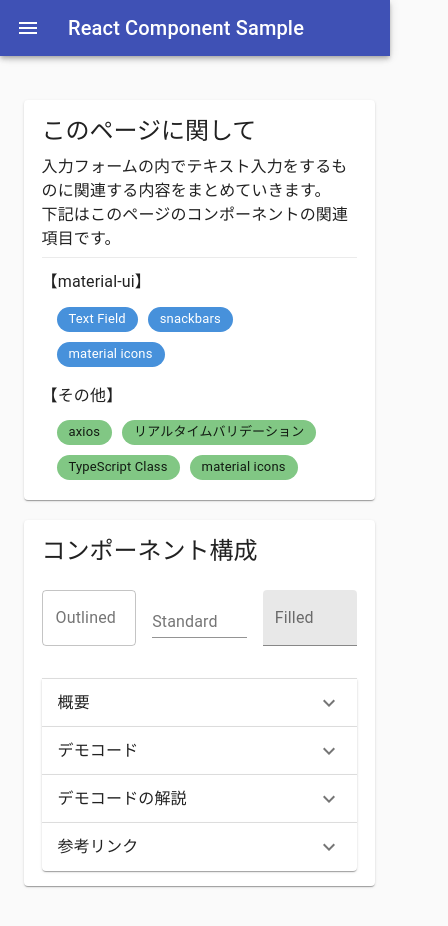
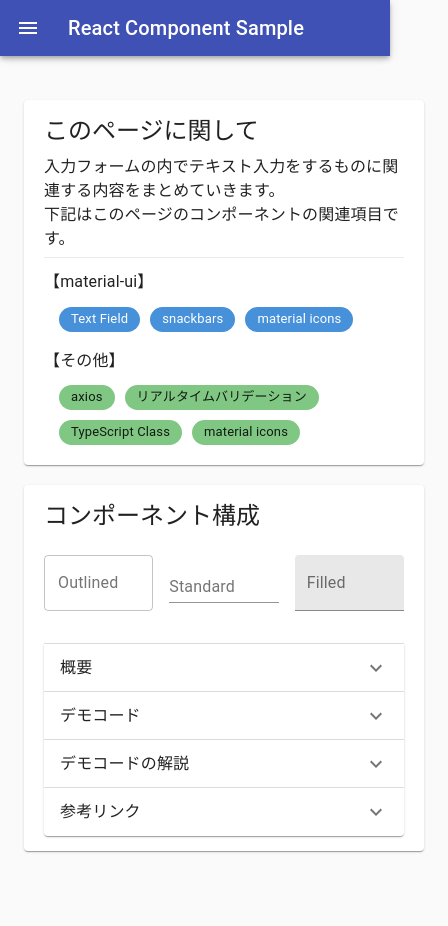
Before and after one commit to akiumikin/myTaskManagement, a Next.js app: page /form/text in a window 390 px wide. Shown: the top 926 px of the page, 448 px wide, since content can reach past the window. After the commit the page ends 895 px from the top, so only its background shows below. Built offline with nearby package versions, Linux system fonts and the light colour scheme.

Commit message:
携帯の時のpaperのwidthにminを設定

```diff
--- a/components/layout/paper.tsx
+++ b/components/layout/paper.tsx
@@ -5,30 +5,6 @@ import Hidden from '@material-ui/core/Hidden';
 interface Props {
   children: React.ReactNode
 }
-
-// https://ryotarch.com/javascript/react/get-window-size-with-react-hooks/
-export const useWindowDimensions = () => {
-  const isClient = typeof window === 'object';
-
-  const getWindowDimensions = React.useCallback(() => {
-    return {
-      width: isClient ? window?.innerWidth : 0,
-      height: isClient ? window?.innerHeight : 0
-    };
-  }, [isClient]);
-
-  const [windowDimensions, setWindowDimensions] = React.useState(getWindowDimensions());
-
-  React.useEffect(() => {
-    const onResize = () => {
-      setWindowDimensions(getWindowDimensions());
-    };
-    window.addEventListener('resize', onResize);
-    return () => window.removeEventListener('resize', onResize);
-  }, [getWindowDimensions]);
-
-  return windowDimensions;
-};
 
 export default function Paper(props: Props) {
   return(
@@ -49,7 +25,7 @@ export default function Paper(props: Props) {
 
       {/* 携帯 */}
       <Hidden smUp>
-        <PaperBase.default style={{padding: '15px 5%', margin: '20px auto 20px auto', width: useWindowDimensions().width * 0.9}}>
+        <PaperBase.default style={{padding: '15px 5%', margin: '20px auto 20px auto', width: '95%', minWidth: 400}}>
           {props.children}
         </PaperBase.default>
       </Hidden>
```
